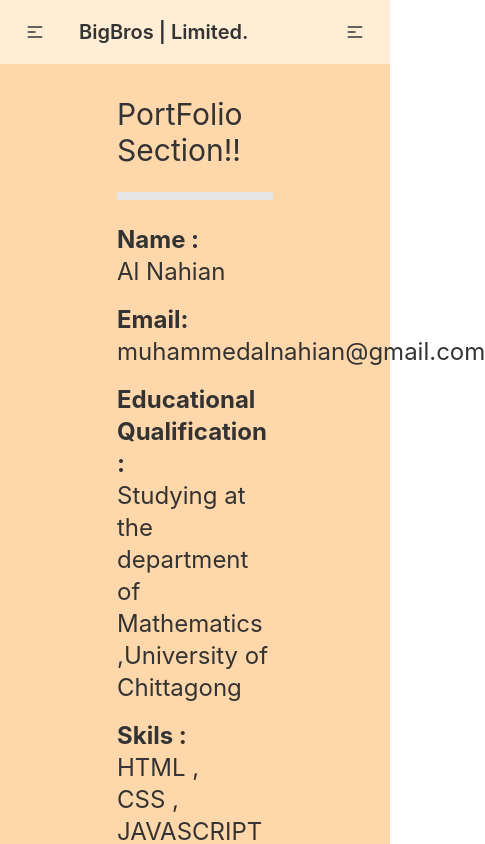
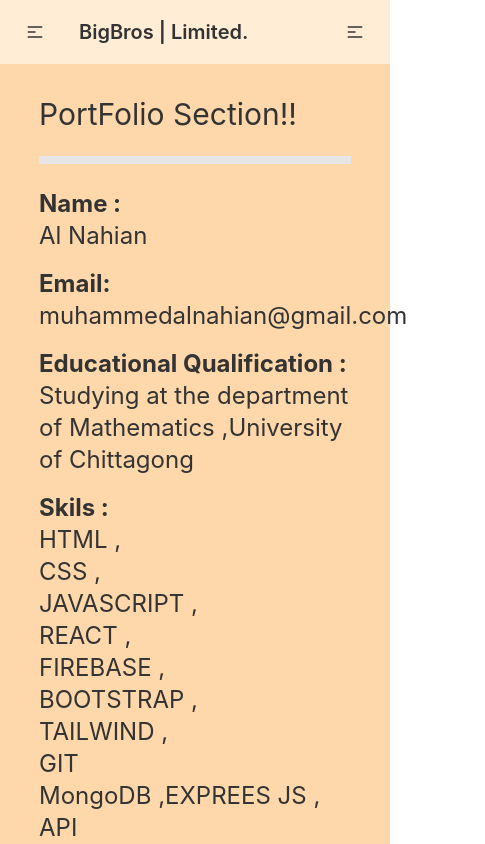
Before and after one commit to mdAlnahian/tools-manufacturer-client, a React (Create React App) app: page /portfolio in a window 390 px wide. Shown: the top 844 px of the page, 485 px wide, since content can reach past the window. Built offline with nearby package versions, Linux system fonts and the light colour scheme; no server answers.

Commit message:
portfolio section done

```diff
--- a/src/Pages/Portfolio.js
+++ b/src/Pages/Portfolio.js
@@ -3,10 +3,10 @@ import React from "react";
 const Portfolio = () => {
   return (
     <div className="flex justify-center items-center bg-orange-200 pb-24">
-      <div className="pt-24  w-2/5 mx-auto">
+      <div className="pt-24 w-4/5 lg:w-2/5 mx-auto">
         <h1 className="text-3xl pb-6">PortFolio Section!!</h1>
         <div className="bg-base-200">
-          <hr className="w-full h-2 mb-6 rounded"/>
+          <hr className="w-full h-2 mb-6 rounded" />
         </div>
         <h2 className="text-2xl pb-4">
           <span className="font-bold">Name : </span> <br />
```
